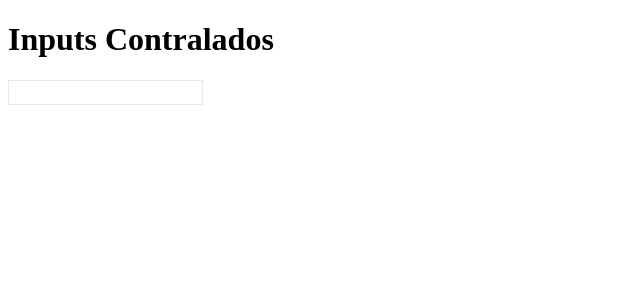
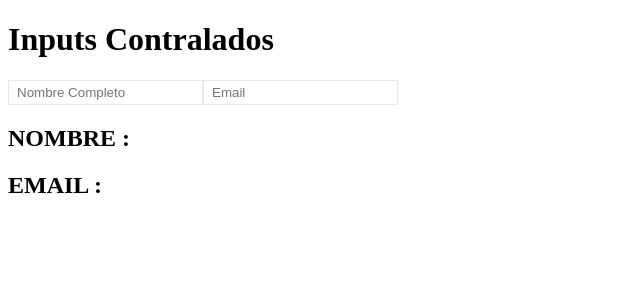
Before and after one commit to Eisten1996/react-fundamentos, a React (Create React App) app: page / in a window 1280 px wide. Shown: the top 300 px of the page, without its empty margins (0-640 px from the left). Built offline with nearby package versions, Linux system fonts and the light colour scheme.

Commit message:
Propagacion de datos con inputs controlados

```diff
--- a/src/App.js
+++ b/src/App.js
@@ -21,6 +21,8 @@
       text,
       color,
     })
+
+    this.props.onChange(this.props.name, text)
   }
 
   render() {
@@ -34,6 +36,7 @@
         type="text"
         value={this.state.text}
         onChange={this.actualizar}
+        placeholder={this.props.placeholder}
         style={styles}
       />
     )
@@ -41,11 +44,31 @@
 }
 
 class App extends Component {
+  state = {
+    name: '',
+    email: '',
+  }
+  actualizar = (name, text) => {
+    this.setState({
+      [name]: text,
+    })
+  }
   render() {
     return (
       <div>
         <h1>Inputs Contralados</h1>
-        <InputControlado />
+        <InputControlado
+          onChange={this.actualizar}
+          placeholder="Nombre Completo"
+          name="name"
+        />
+        <InputControlado
+          onChange={this.actualizar}
+          placeholder="Email"
+          name="email"
+        />
+        <h2>NOMBRE : {this.state.name}</h2>
+        <h2>EMAIL : {this.state.email}</h2>
       </div>
     )
   }
```
